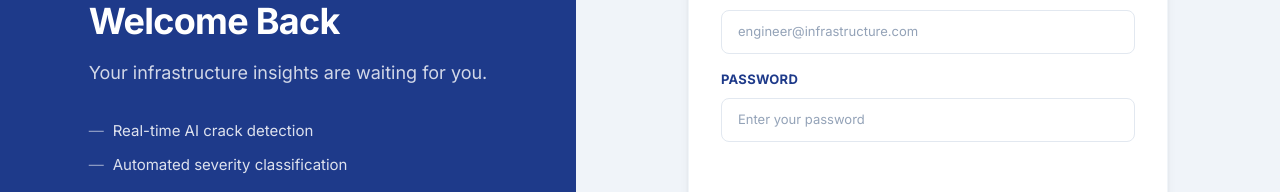
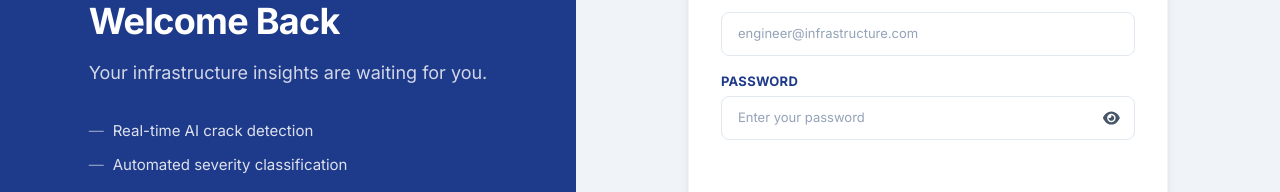
Before and after one commit to Sundas-Razzaq/InfraCrackNet, a React (Vite) app in the folder Infra-frontend/: page /login in a window 1280 px wide. Shown: the part 231-423 px from the top of the page. Built offline with nearby package versions, Linux system fonts and the light colour scheme; no server answers.

Commit message:
Implemented password visibility

```diff
--- a/Infra-frontend/src/components/auth/authForm.jsx
+++ b/Infra-frontend/src/components/auth/authForm.jsx
@@ -1,3 +1,5 @@
+import PasswordInput from "../common/PasswordInput";
+
 const formFieldsByType = {
     login: [
         {
@@ -45,7 +47,6 @@ const formFieldsByType = {
             placeholder: "Confirm your password",
             halfWidth: true,
         },
-        // Role field is now defined here but will be rendered separately
     ],
 
     forgot: [
@@ -80,7 +81,7 @@ const submitLabelByType = {
     login: "Sign In",
     signup: "Create Account",
     forgot: "Send reset link",
-    reset: "Reset password",
+    reset: "Reset Password",
 };
 
 function AuthForm({
@@ -94,64 +95,112 @@ function AuthForm({
     submitLabel,
     onRoleSelect,
 }) {
-    const fields = formFieldsByType[type] ?? formFieldsByType.login;
-    const buttonLabel = submitLabel ?? submitLabelByType[type] ?? submitLabelByType.login;
+    const fields =
+        formFieldsByType[type] ??
+        formFieldsByType.login;
+
+    const buttonLabel =
+        submitLabel ??
+        submitLabelByType[type] ??
+        submitLabelByType.login;
 
     const handleRoleSelect = (role) => {
-        if (onRoleSelect) {
-            onRoleSelect(role);
-        }
+        onRoleSelect?.(role);
     };
 
     return (
         <form
-            className={`auth-form ${type === "signup" ? "auth-form-grid" : ""}`.trim()}
+            className={`auth-form ${type === "signup"
+                    ? "auth-form-grid"
+                    : ""
+                }`.trim()}
             onSubmit={onSubmit}
             noValidate
         >
-            {/* Render all form fields */}
             {fields.map((field) => (
                 <div
                     key={field.name}
-                    className={`auth-field ${field.fullWidth ? "auth-field-full" : "auth-field-half"}`.trim()}
+                    className={`auth-field ${field.fullWidth
+                            ? "auth-field-full"
+                            : "auth-field-half"
+                        }`}
                 >
-                    <label htmlFor={field.name}>{field.label}</label>
+                    {field.type === "password" ? (
+                        <PasswordInput
+                            label={field.label}
+                            name={field.name}
+                            value={
+                                values[field.name] ??
+                                ""
+                            }
+                            onChange={onChange}
+                            placeholder={
+                                field.placeholder
+                            }
+                            required
+                        />
+                    ) : (
+                        <>
+                            <label htmlFor={field.name}>
+                                {field.label}
+                            </label>
+
                             <input
                                 id={field.name}
                                 name={field.name}
                                 type={field.type}
-                        value={values[field.name] ?? ""}
+                                value={
+                                    values[
+                                    field.name
+                                    ] ?? ""
+                                }
                                 onChange={onChange}
                                 required
-                        placeholder={field.placeholder}
-                        minLength={
-                            field.name === "password" || field.name === "confirmPassword"
-                                ? 6
-                                : undefined
+                                placeholder={
+                                    field.placeholder
                                 }
                             />
+                        </>
+                    )}
                 </div>
             ))}
 
-            {/* Role Selection for Signup - placed AFTER all fields */}
             {type === "signup" && (
                 <div className="auth-field auth-field-full auth-role-field">
-                    <label className="auth-role-label">Select Your Role</label>
+                    <label className="auth-role-label">
+                        Select Your Role
+                    </label>
+
                     <div className="auth-role-toggle">
                         <button
                             type="button"
-                            className={`auth-role-btn ${values.role === "Inspector" ? "active" : ""}`}
-                            onClick={() => handleRoleSelect("Inspector")}
+                            className={`auth-role-btn ${values.role ===
+                                    "Inspector"
+                                    ? "active"
+                                    : ""
+                                }`}
+                            onClick={() =>
+                                handleRoleSelect(
+                                    "Inspector"
+                                )
+                            }
                         >
-                            <span className="auth-role-icon"></span>
                             Inspector
                         </button>
+
                         <button
                             type="button"
-                            className={`auth-role-btn ${values.role === "Engineer" ? "active" : ""}`}
-                            onClick={() => handleRoleSelect("Engineer")}
+                            className={`auth-role-btn ${values.role ===
+                                    "Engineer"
+                                    ? "active"
+                                    : ""
+                                }`}
+                            onClick={() =>
+                                handleRoleSelect(
+                                    "Engineer"
+                                )
+                            }
                         >
-                            <span className="auth-role-icon"></span>
                             Engineer
                         </button>
                     </div>
@@ -159,13 +208,25 @@ function AuthForm({
             )}
 
             {message ? (
-                <p className={`auth-message auth-message-${messageTone}`}>{message}</p>
+                <p
+                    className={`auth-message auth-message-${messageTone}`}
+                >
+                    {message}
+                </p>
             ) : (
-                <p className="auth-message auth-message-placeholder">&nbsp;</p>
+                <p className="auth-message auth-message-placeholder">
+                    &nbsp;
+                </p>
             )}
 
-            <button className="auth-submit-button" type="submit" disabled={loading}>
-                {loading ? `${buttonLabel}...` : buttonLabel}
+            <button
+                className="auth-submit-button"
+                type="submit"
+                disabled={loading}
+            >
+                {loading
+                    ? `${buttonLabel}...`
+                    : buttonLabel}
             </button>
         </form>
     );
--- a/Infra-frontend/src/components/common/PasswordInput.jsx
+++ b/Infra-frontend/src/components/common/PasswordInput.jsx
@@ -10,39 +10,34 @@ function PasswordInput({
     name,
     value,
     onChange,
-    placeholder = "••••••••",
-    disabled = false,
+    placeholder = "",
     required = false,
 }) {
     const [showPassword, setShowPassword] = useState(false);
 
     return (
         <div className="form-group">
-            {label && <label htmlFor={name}>{label}</label>}
+            <label>{label}</label>
 
             <div className="password-input-wrapper">
                 <input
-                    id={name}
-                    type={showPassword ? "text" : "password"}
+                    type={
+                        showPassword
+                            ? "text"
+                            : "password"
+                    }
                     name={name}
                     value={value}
                     onChange={onChange}
                     placeholder={placeholder}
-                    disabled={disabled}
                     required={required}
-                    autoComplete="off"
                 />
 
                 <button
                     type="button"
                     className="password-toggle-btn"
                     onClick={() =>
-                        setShowPassword((prev) => !prev)
-                    }
-                    aria-label={
-                        showPassword
-                            ? "Hide password"
-                            : "Show password"
+                        setShowPassword(!showPassword)
                     }
                 >
                     <FontAwesomeIcon
--- a/Infra-frontend/src/pages/auth/login.jsx
+++ b/Infra-frontend/src/pages/auth/login.jsx
@@ -3,6 +3,7 @@ import { getApiErrorMessage } from "../../api/authApi";
 import AuthForm from "../../components/auth/authForm";
 import { useAuth } from "../../context/useAuth";
 import AuthLayout from "../../layouts/authLayout";
+import PasswordInput from "../../components/common/PasswordInput";
 
 function LoginPage({ onNavigate }) {
     const { loginUser } = useAuth();
--- a/Infra-frontend/src/pages/auth/signup.jsx
+++ b/Infra-frontend/src/pages/auth/signup.jsx
@@ -2,6 +2,7 @@ import { useState } from "react";
 import AuthForm from "../../components/auth/authForm";
 import { signup } from "../../api/authApi";
 import AuthLayout from "../../layouts/authLayout";
+import PasswordInput from "../../components/common/PasswordInput";
 
 function SignupPage({ onNavigate }) {
     const [formData, setFormData] = useState({
--- a/Infra-frontend/src/styles/auth.css
+++ b/Infra-frontend/src/styles/auth.css
@@ -551,3 +551,28 @@
         border-radius: var(--radius-card);
     }
 }
+
+.password-input-wrapper {
+    position: relative;
+}
+
+.password-input-wrapper input {
+    width: 100%;
+    padding-right: 46px;
+}
+
+.password-toggle-btn {
+    position: absolute;
+    right: 12px;
+    top: 50%;
+    transform: translateY(-50%);
+    border: none;
+    background: transparent;
+    cursor: pointer;
+    color: var(--color-text-secondary);
+    font-size: 15px;
+}
+
+.password-toggle-btn:hover {
+    color: var(--color-primary);
+}
```
Also changed, not shown: Infra-frontend/src/pages/dashboard/profile.jsx (+13 -30 lines). Lines whose indentation alone changed are shown as unchanged.
